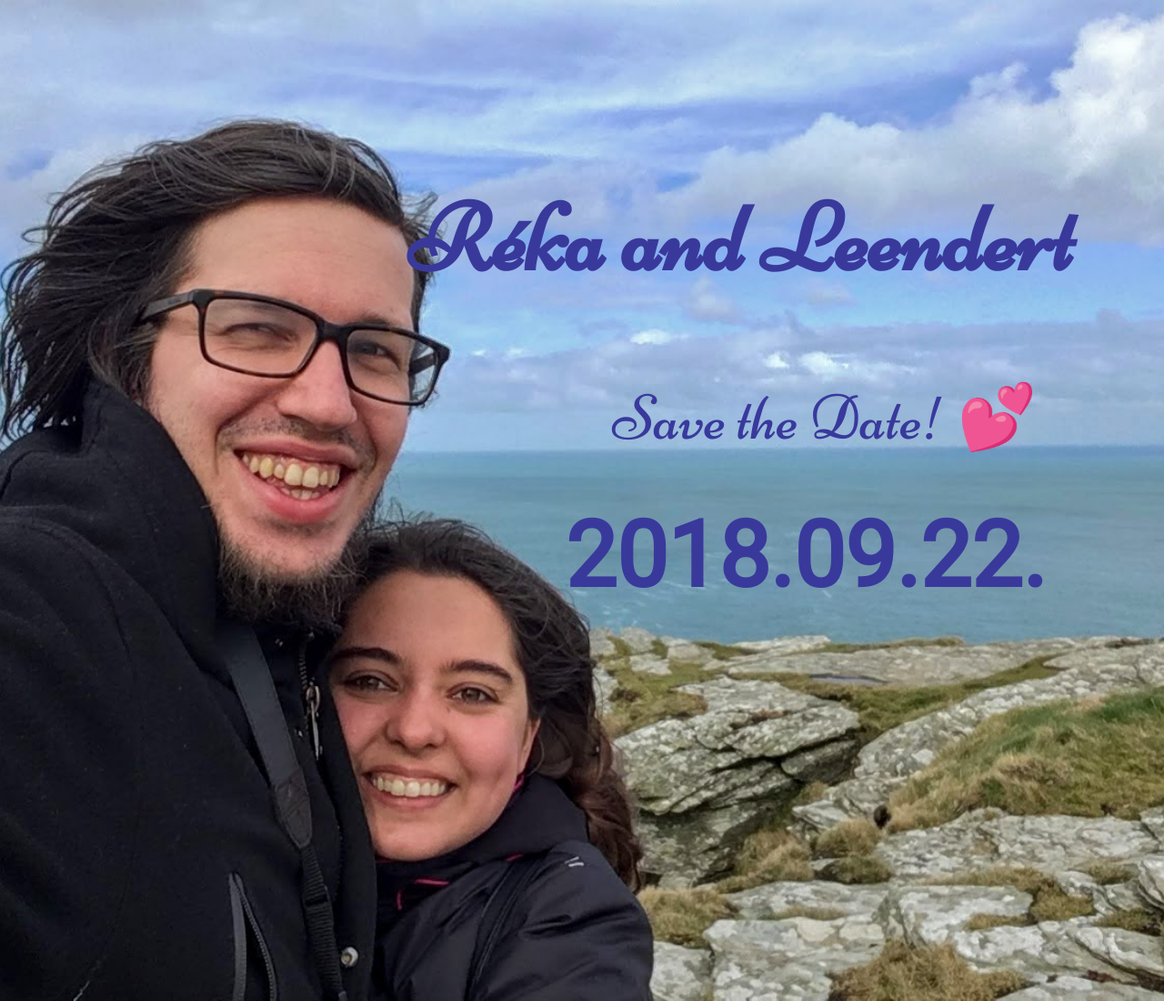
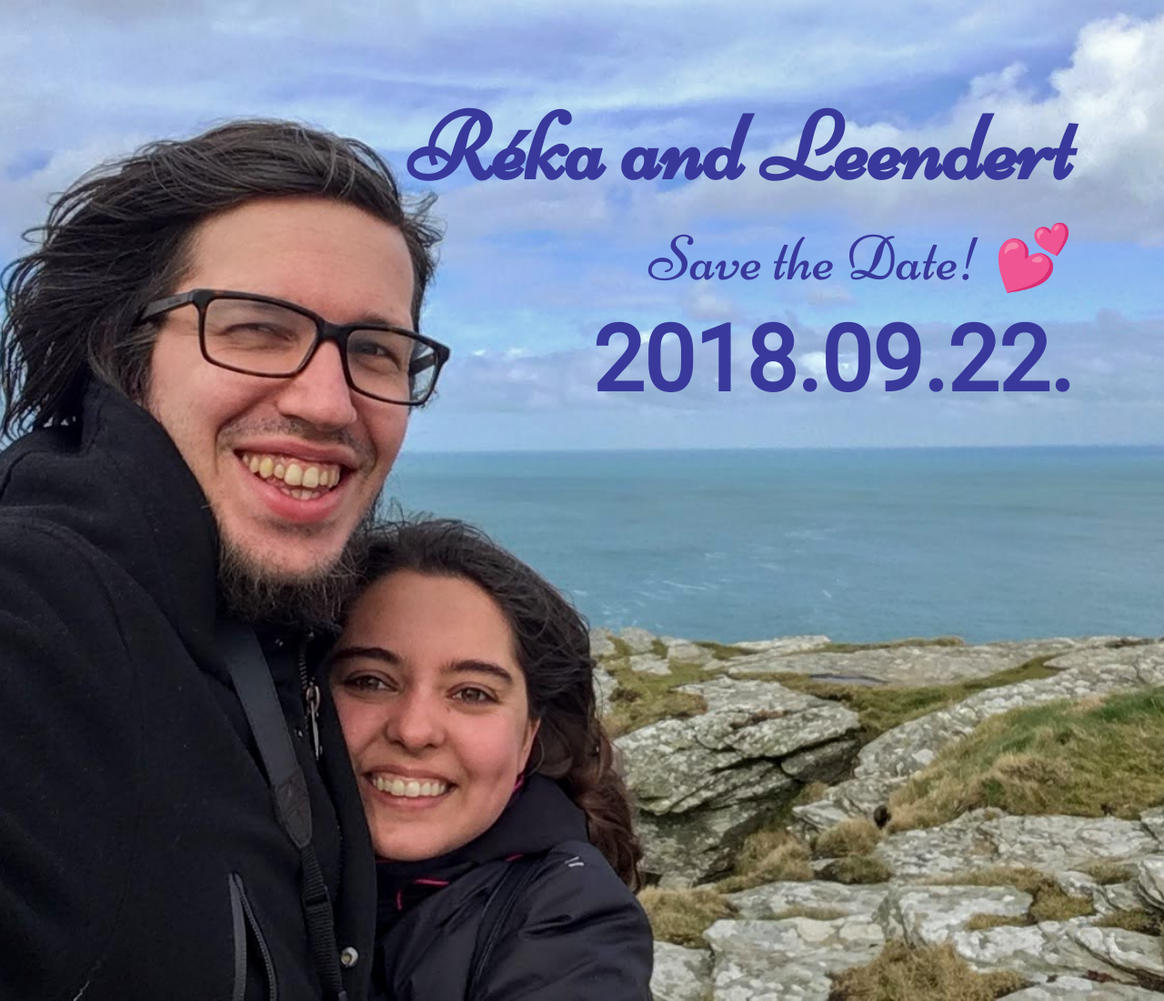
Before and after one commit to Sapadtribizli/Wedding_project, a plain HTML site: page index.html in a window 1280 px wide. Shown: the whole page at 91% size. Drawn offline with Linux system fonts and the light colour scheme.

Commit message:
Adding better view for different screens

```diff
--- a/style.css
+++ b/style.css
@@ -8,6 +8,7 @@ color: rgb(57, 57, 156);
 font-family: 'Roboto', sans-serif;
 }
 
+
 header{
   align-items: flex-end;
   padding: 100px;
@@ -16,6 +17,8 @@ header{
   display: flex;
   flex-direction: column;
   text-align: right;
+  max-width: 1800px;
+  margin: 0 auto;
 }
 
 h1{
@@ -37,3 +40,17 @@ h2{
   margin-right: 40px;
   margin-top: 90px
 }
+
+@media screen and (max-width: 1300px) {
+  h1 {
+    margin-top: 0;
+  }
+  .SaveTheDate{
+    margin-top: 15px;
+    margin-right: 0;
+  }
+  h2{
+    margin-right: 0;
+    margin-top: 10px;
+  }
+}
```
